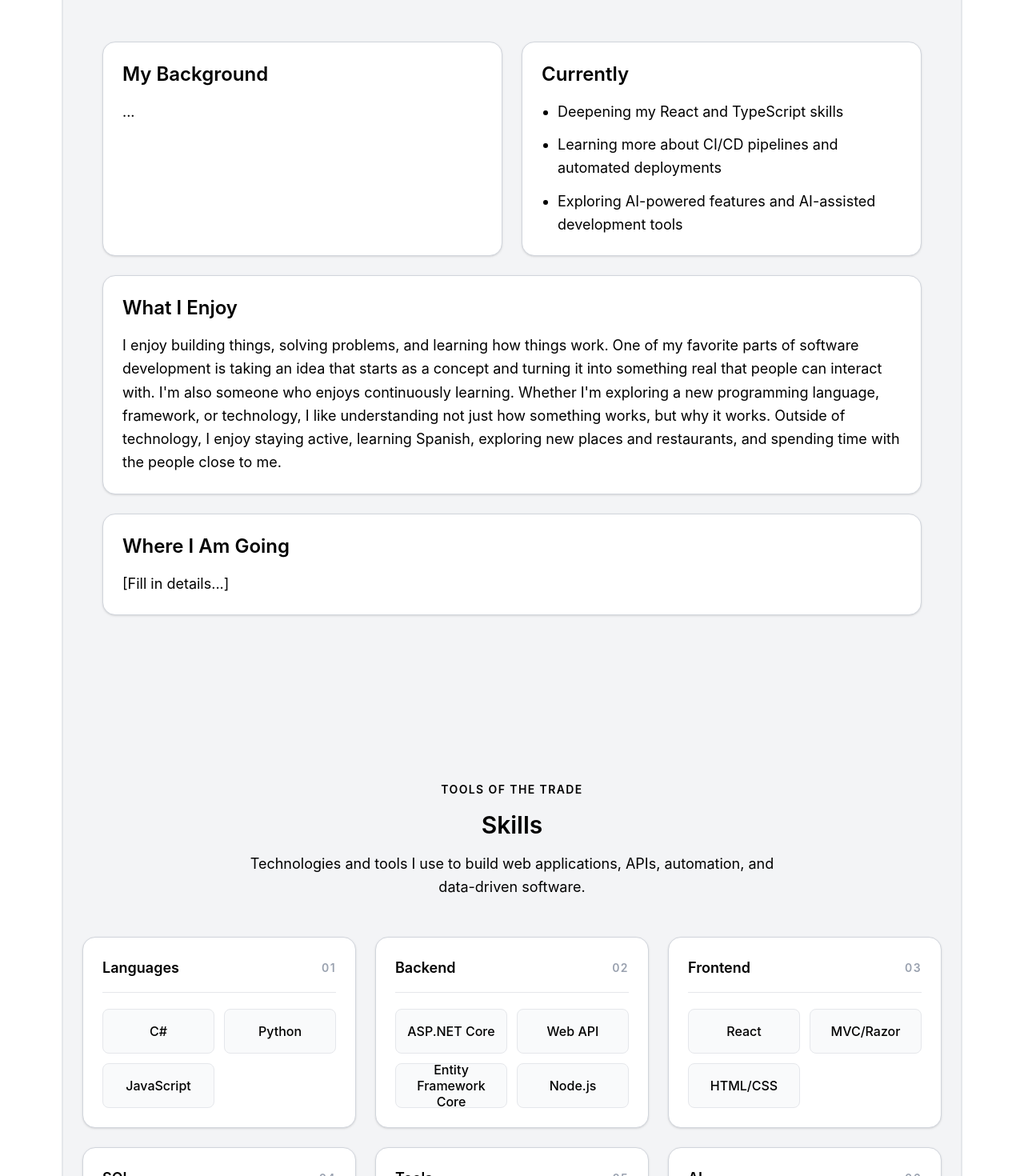
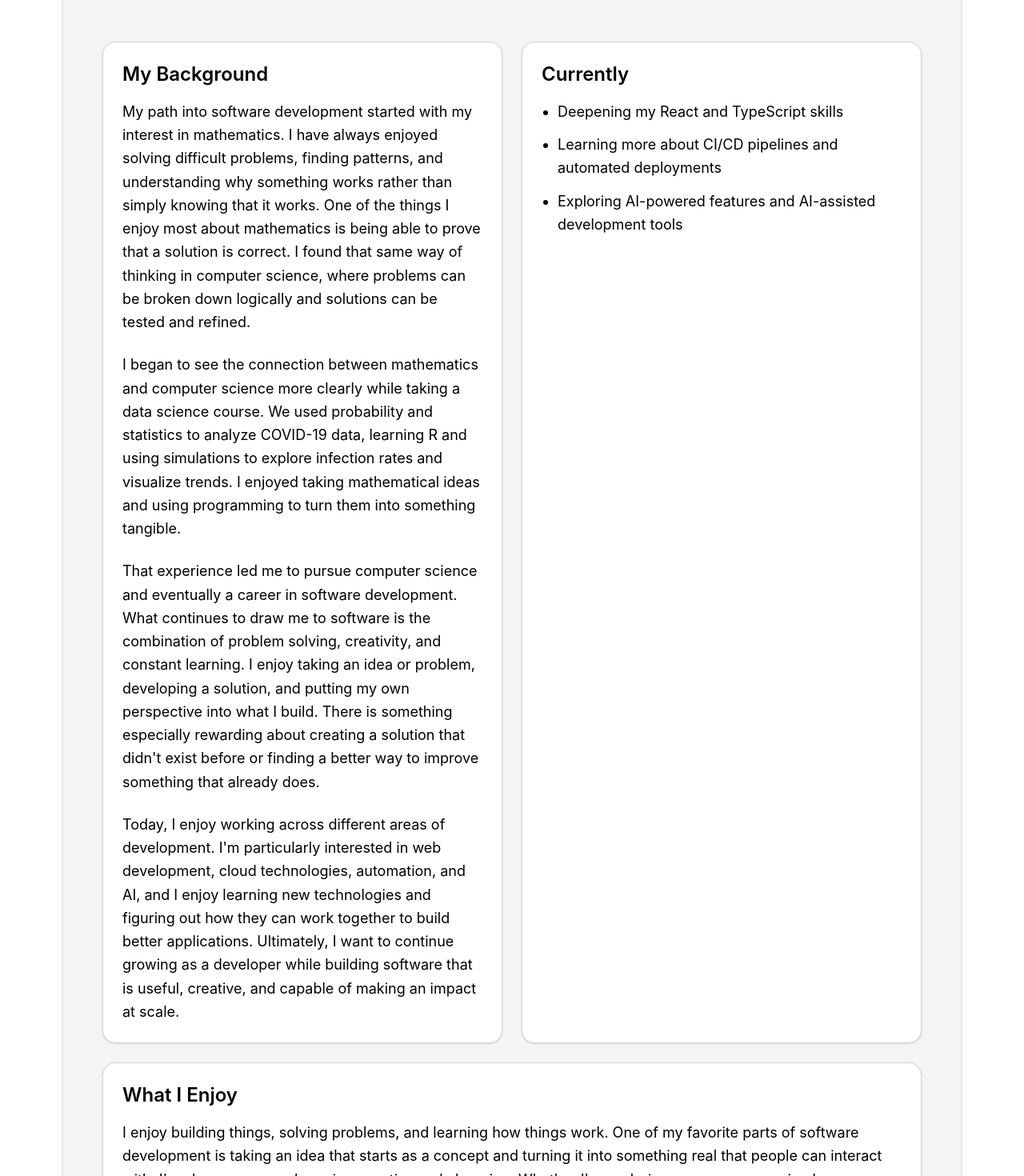
Before and after one commit to EJT21/personal-website, a React (Vite) app in the folder personal-website/: page / in a window 1280 px wide. Shown: the part 700-2170 px from the top of the page at 80% size. Built offline with nearby package versions, Linux system fonts and the light colour scheme.

Commit message:
Add personal background narrative
Replace the placeholder About section with a detailed personal story about the journey from mathematics into software development, including the role of data science, problem solving, and interest in web, cloud, automation, and AI.

```diff
--- a/personal-website/src/components/About.tsx
+++ b/personal-website/src/components/About.tsx
@@ -16,7 +16,21 @@ function About() {
                             My Background
                         </h3>
 
-                        <p className="text-lg leading-relaxed">...</p>
+                        <p className="text-lg leading-relaxed">
+                            My path into software development started with my interest in mathematics. I have always enjoyed solving difficult problems, finding patterns, and understanding why something works rather than simply knowing that it works. One of the things I enjoy most about mathematics is being able to prove that a solution is correct. I found that same way of thinking in computer science, where problems can be broken down logically and solutions can be tested and refined.
+                        </p>
+                        <br />
+                        <p className="text-lg leading-relaxed">
+                            I began to see the connection between mathematics and computer science more clearly while taking a data science course. We used probability and statistics to analyze COVID-19 data, learning R and using simulations to explore infection rates and visualize trends. I enjoyed taking mathematical ideas and using programming to turn them into something tangible.
+                        </p>
+                        <br />
+                        <p className="text-lg leading-relaxed">
+                            That experience led me to pursue computer science and eventually a career in software development. What continues to draw me to software is the combination of problem solving, creativity, and constant learning. I enjoy taking an idea or problem, developing a solution, and putting my own perspective into what I build. There is something especially rewarding about creating a solution that didn't exist before or finding a better way to improve something that already does.
+                        </p>
+                        <br />
+                        <p className="text-lg leading-relaxed">
+                            Today, I enjoy working across different areas of development. I'm particularly interested in web development, cloud technologies, automation, and AI, and I enjoy learning new technologies and figuring out how they can work together to build better applications. Ultimately, I want to continue growing as a developer while building software that is useful, creative, and capable of making an impact at scale.
+                        </p>
                     </article>
 
                     <article className="rounded-2xl border border-gray-300 bg-white p-6 shadow-sm">
```
